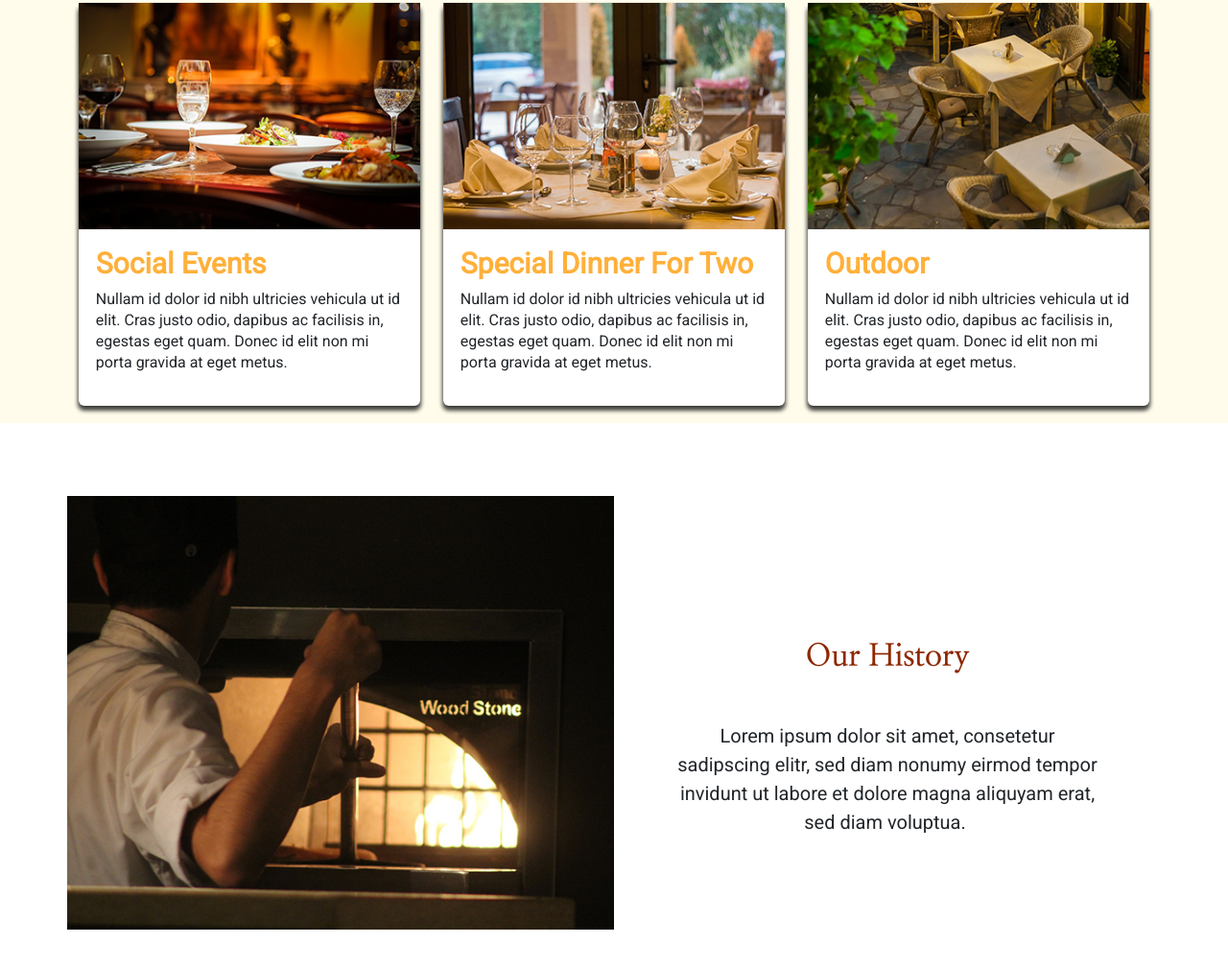
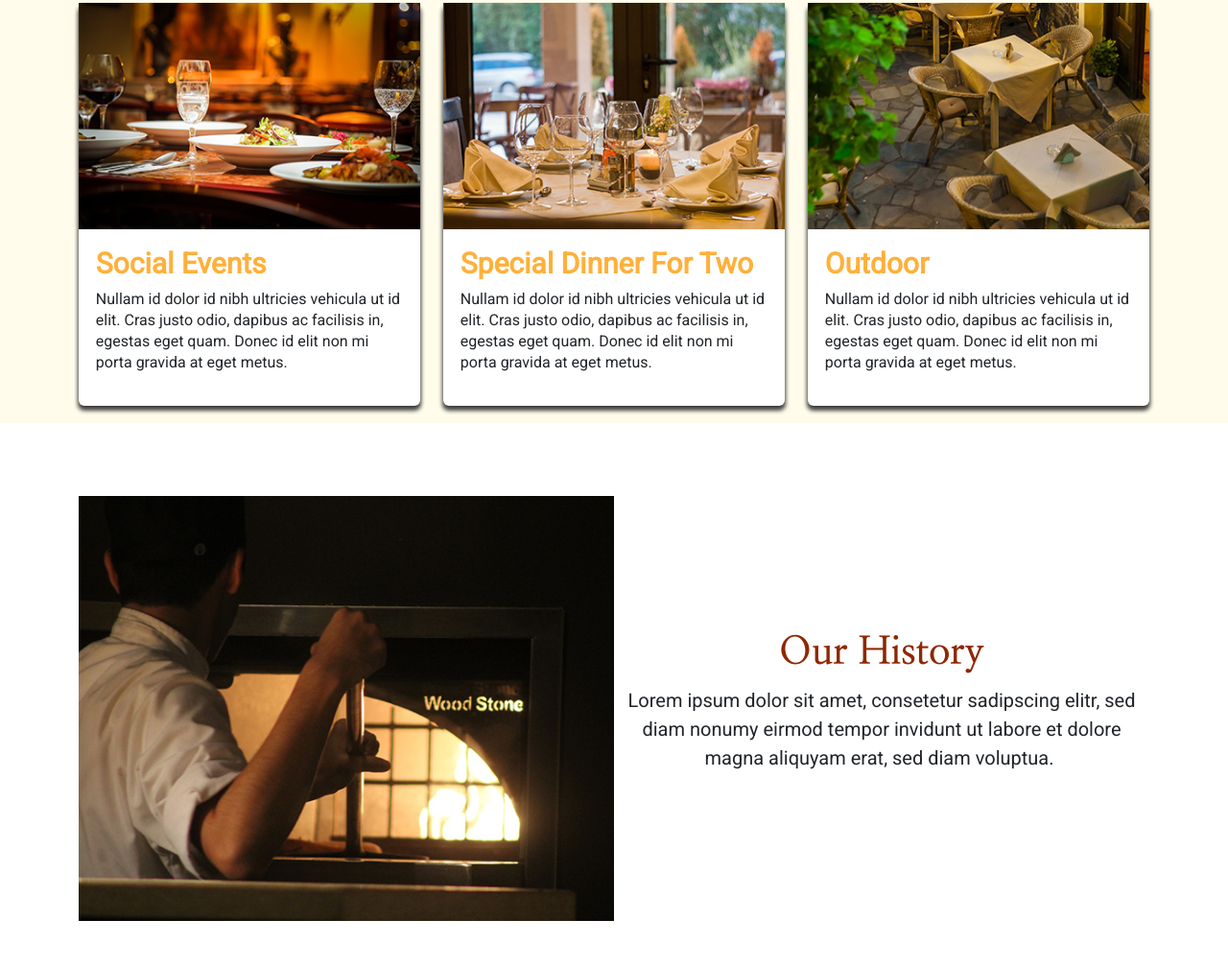
Before and after one commit to arlexguerrero/italian-restaurant, a plain HTML site: page docs/index.html in a window 1280 px wide. Shown: the part 1129-2137 px from the top of the page at 96% size. Drawn offline with nearby package versions, Linux system fonts and the light colour scheme; a web font is replaced by a local one.

Commit message:
our history section

```diff
--- a/docs/assets/css/styles.css
+++ b/docs/assets/css/styles.css
@@ -341,54 +341,90 @@ OUR SERVICES
 	margin-bottom: 6%;
 }
 
-.our-history__img-cont {
-	padding: 0;
+.our-history{
+	display: grid;
+	grid-template-columns: repeat(2, 1fr);
+}
+
+
+.our-history__cont {
+	grid-column-start: 1;
+	grid-column-end: 2;
+	display: flex;
+	justify-content: center;;
+}
+
+.our-history__img {
+	object-fit: cover;
+}
+
+.our-history__text{
+
+}
+
+.our-history__text {
+	font-family: var(--paragraph);
+	font-size: var(--large-screen);
+	text-align: center;
+	grid-column-start: 2;
+	grid-column-end: 3;
+	display: flex;
+	flex-direction: column;
+	align-items: center;
+	justify-content: center;
+	align-content: center;
+	padding: 10px;
+}
+
+@media screen and (max-width: 425px){
+
+	.our-history__cont {
+		grid-column-start: 1;
+		grid-column-end: 3;
+		order: 1;
+
+	}
+
+	.our-history__text {
+
+		grid-column-start: 1;
+		grid-column-end: 3;
+
+
+	}
 }
 
 .our-history__title {
 	font-family: var(--times-title);
 	color: #8E2800;
-	margin-top: 9%;
 	margin-bottom: 2%;
 	font-size: var(--title);
 	font-weight: bolder;
 	text-align: center;
 	display: block;
-	width: 100%;
+
 }
 
-@media (min-width: 768px) {
+@media screen and (min-width: 768px) {
 	.our-history__title {
-		margin-top: 14%;
-		margin-bottom: 2%;
 		font-size: 2em;
 	}
 }
 
-@media (min-width: 992px) {
+@media screen and (min-width: 992px) {
 	.our-history__title {
-
-		margin-top: 18%;
-		margin-bottom: 2%;
 		font-size: 2em;
 
 	}
 }
 
-@media (min-width: 1200px) {
+@media screen and (min-width: 1200px) {
 	.our-history__title {
-		margin-top: 27%;
 		font-size: 2em;
-		width: 100%;
 	}
 }
 
-.our-history__text {
-	font-family: var(--paragraph);
-	font-size: var(--large-screen);
-	margin: 9%;
-	text-align: center;
-}
+
 
 .our-history__img {
 	width: 100%;
--- a/docs/index.html
+++ b/docs/index.html
@@ -94,13 +94,25 @@
 	<section id="our-history">
 		<div class="container">
 			<div class="row">
+				<div class="our-history">
+					<div class="our-history__cont">
+						<img class="our-history__img" src="assets/img/our_history.jpg?h=986f033f3faca0d0a8c844b901733d46">
+					</div>
+					<div class="our-history__text">
+						<h3 class="our-history__title">Our History</h3>
+					<p class=" our-history__paragraph">Lorem ipsum dolor sit amet, consetetur sadipscing elitr, sed diam nonumy eirmod tempor invidunt ut labore et dolore magna aliquyam erat, sed diam voluptua.&nbsp;</p>
+					</div>
+				</div>
+
+			</div>
+			<!--<div class="row">
 				<div class="col-sm-12 col-md-6 col-lg-6 col-xl-6 align-self-center our-history__img-cont">
 				<img class="img-fluid d-xl-flex our-history__img" src="assets/img/our_history.jpg?h=986f033f3faca0d0a8c844b901733d46"></div>
 				<div class="col-sm-12 col-md-6 col-lg-6 col-xl-6">
 					<h3 class="our-history__title">Our History</h3>
 					<p class="d-xl-flex justify-content-xl-center align-items-xl-center our-history__text">Lorem ipsum dolor sit amet, consetetur sadipscing elitr, sed diam nonumy eirmod tempor invidunt ut labore et dolore magna aliquyam erat, sed diam voluptua.&nbsp;</p>
 				</div>
-			</div>
+			</div>-->
 		</div>
 	</section>
 
```
